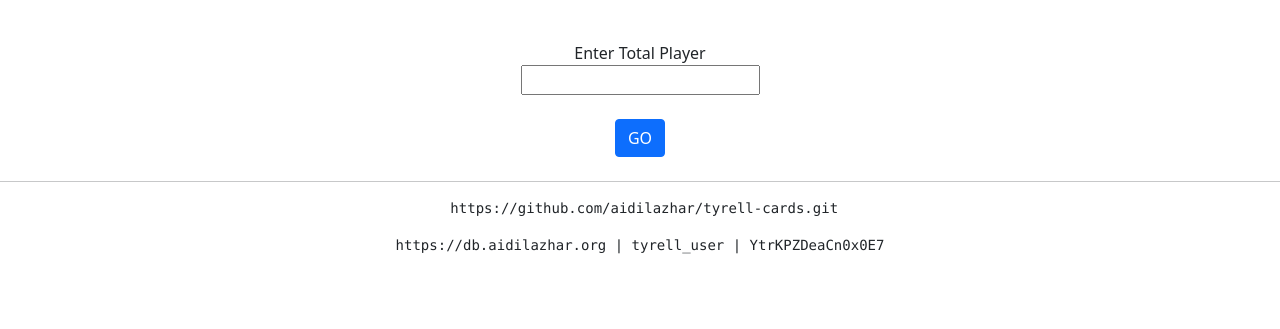
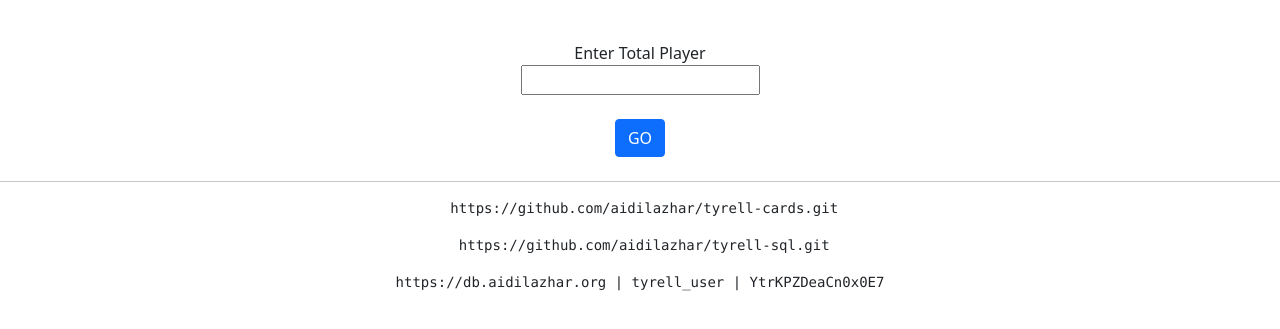
Before and after one commit to aidilazhar/tyrell-cards, a plain HTML site: page index.html in a window 1280 px wide. Shown: the part 63-392 px from the top of the page. Drawn offline with nearby package versions, Linux system fonts and the light colour scheme.

Commit message:
add github for SQL

```diff
--- a/index.html
+++ b/index.html
@@ -55,6 +55,7 @@
         <hr>
         <footer class="text-center">
             <pre> https://github.com/aidilazhar/tyrell-cards.git</pre>
+            <pre> https://github.com/aidilazhar/tyrell-sql.git</pre>
             <pre>https://db.aidilazhar.org | tyrell_user | YtrKPZDeaCn0x0E7</pre>
 
         </footer>
```
